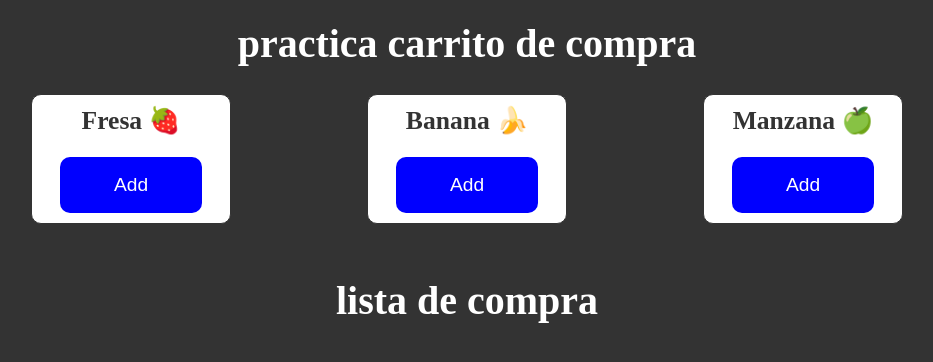
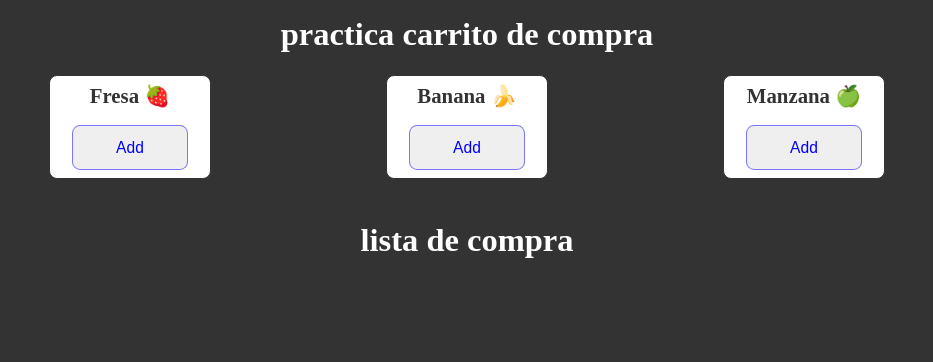
Before and after one commit to JoseFEstevesP/practica-js, a plain HTML site: page P03-creaElementosDesdeJs/practica/index.html in a window 1280 px wide. Shown: the whole page, without its empty margins (173-1106 px from the left). Drawn offline with Linux system fonts and the light colour scheme.

```diff
--- a/P03-creaElementosDesdeJs/practica/css/style.css
+++ b/P03-creaElementosDesdeJs/practica/css/style.css
@@ -1,9 +1,15 @@
-/** @format */
-
 *,
 *::after,
 *::before {
 	box-sizing: border-box;
+}
+html{
+	font-size: 1rem;
+}
+@media screen and (min-width: 600px){
+	html{
+		font-size: 0.8125rem;
+	}
 }
 body {
 	width: 100%;
@@ -13,13 +19,13 @@
 }
 .title {
 	text-align: center;
-	margin-top: 20px;
+	margin-top: 1.25rem;
 	font-size: 2.5rem;
 }
 .contentMain {
 	width: 100%;
-	padding-left: 10px;
-	padding-right: 10px;
+	padding-left: 0.625rem;
+	padding-right: 0.625rem;
 }
 .contentMain__header {
 	width: 80%;
@@ -31,16 +37,16 @@
 	flex-wrap: wrap;
 }
 .card {
-	width: 200px;
+	width: 12.5rem;
 	height: auto;
 	color: #333;
 	background-color: #fff;
-	border-radius: 10px;
-	border: 1px solid #333;
-	padding: 10px;
+	border-radius: 0.625rem;
+	border: 0.0625rem solid #333;
+	padding: 0.625rem;
 	display: grid;
 	place-items: center;
-	margin-bottom: 20px;
+	margin-bottom: 1.25rem;
 }
 .card__title {
 	margin-top: 0;
@@ -48,19 +54,21 @@
 }
 .card__btn {
 	width: 80%;
-	padding-top: 15px;
-	padding-bottom: 15px;
+	padding-top: 0.9375rem;
+	padding-bottom: 0.9375rem;
 	text-align: center;
-	background-color: blue;
-	color: #fff;
-	border: 2px solid rgba(0, 0, 255, 0.5);
-	border-radius: 10px;
+	color: blue;
+	border: 0.125rem solid rgba(0, 0, 255, 0.5);
+	border-radius: 0.625rem;
 	cursor: pointer;
 	font-size: 1.2rem;
 }
+.card__btn:active{
+	background-color: blue;
+	color: #fff;
+}
 .card__btn:hover {
-	border: 2px solid blue;
-	background-color: rgb(34, 34, 214);
+	border: 0.125rem solid blue;
 }
 .lista {
 	width: 100%;
@@ -73,31 +81,30 @@
 	width: 100%;
 	list-style: none;
 	padding: 0;
-  padding-top: 10px;
-	padding-bottom: 10px;
-
+  padding-top: 0.625rem;
+	padding-bottom: 0.625rem;
 }
-
 .liProduct {
-	width: 100%;
-	border: 1px solid #fff;
-	border-radius: 10px;
-	padding: 10px;
+	font-size: 16px;
+	border: 0.0625rem solid #fff;
+	border-radius: 0.625rem;
+	padding: 0.625rem;
 	font-size: 1.2rem;
 	display: flex;
 	justify-content: space-between;
 	align-items: center;
 	margin: 0 auto;
-margin-bottom: 10px;
+margin-bottom: 0.625rem;
 }
 @media screen and (min-width: 768px) {
 	.liProduct {
 		width: 50%;
+
 	}
 }
 .liProduct__amount {
-	width: 40px;
-	height: 40px;
+	width: 2.5rem;
+	height: 2.5rem;
 	display: grid;
 	place-items: center;
 	background-color: blue;
--- a/P03-creaElementosDesdeJs/practica/js/main.js
+++ b/P03-creaElementosDesdeJs/practica/js/main.js
@@ -1,5 +1,3 @@
-/** @format */
-
 const list = document.getElementById('lista');
 const templeteLi = document.getElementById('liTemplete').content;
 const fragment = document.createDocumentFragment();
```
